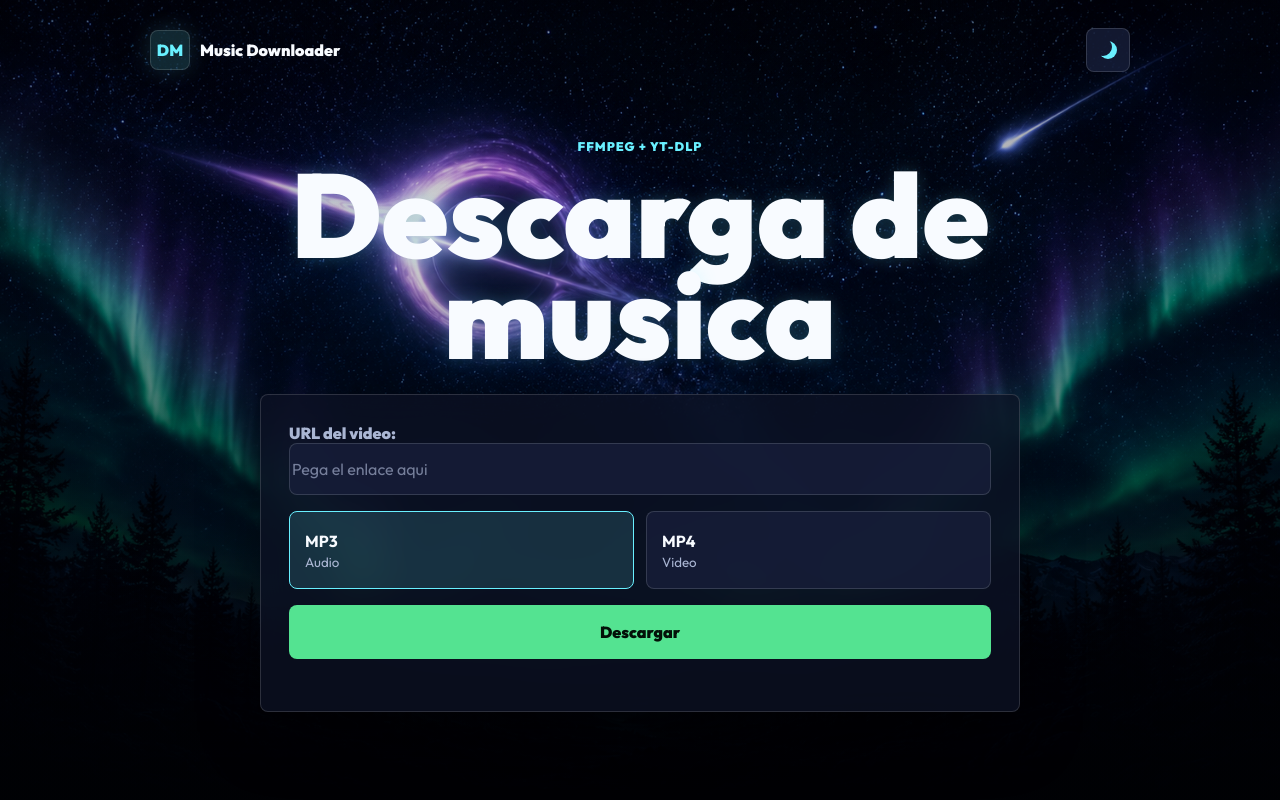
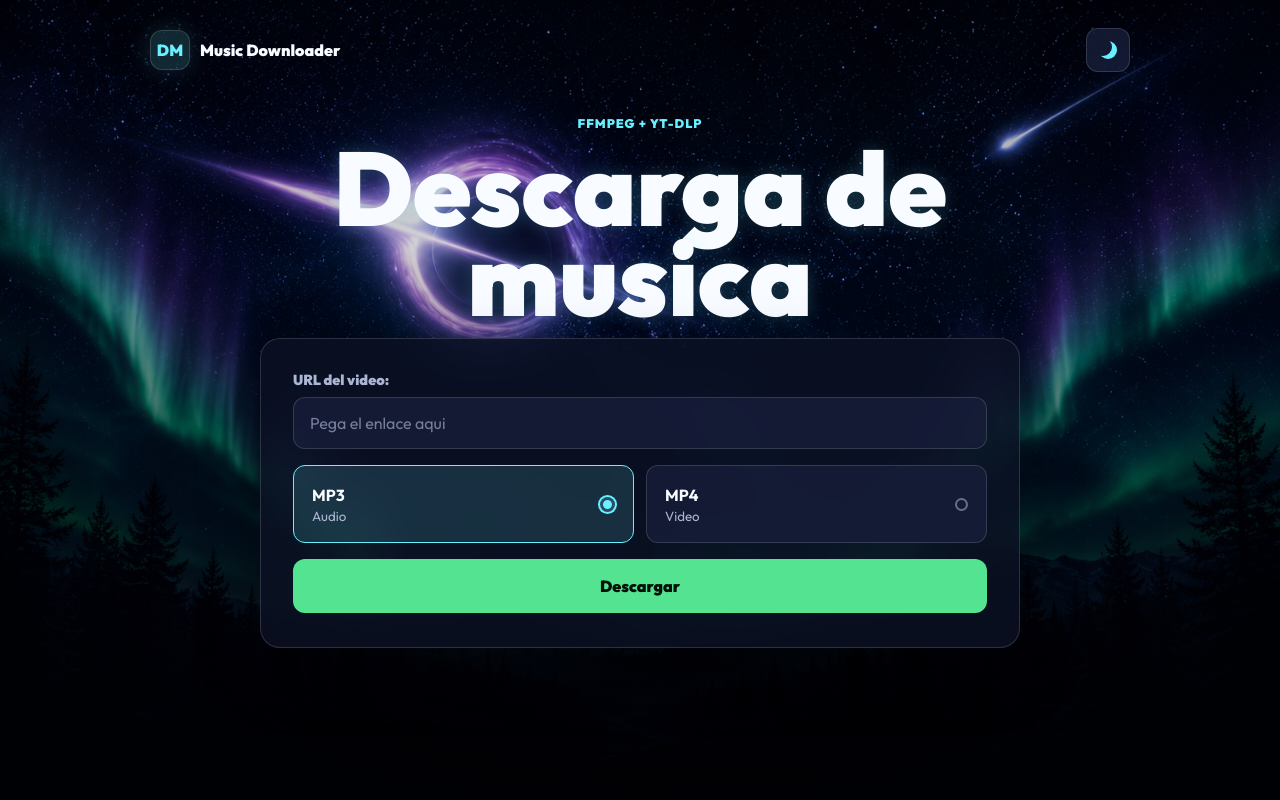
Before and after one commit to flavioOchoa1/youtube_downloader_web, a Flask app: page / in a window 1280 px wide. Run offline with Flask 3, Linux system fonts and the light colour scheme.

Commit message:
refactoring-ui

```diff
--- a/static/css/style.css
+++ b/static/css/style.css
@@ -12,6 +12,9 @@
     --button: #54e391;
     --button-text: #031108;
     --shadow: 0 22px 60px rgba(0, 0, 0, 0.36);
+    --radius-card: 20px;
+    --radius-control: 12px;
+    --space-card: 32px;
 }
 
 :root[data-theme="light"] {
@@ -384,7 +387,7 @@ input {
     display: flex;
     align-items: center;
     justify-content: space-between;
-    margin-bottom: 66px;
+    margin-bottom: 42px;
 }
 
 .brand {
@@ -401,7 +404,7 @@ input {
     height: 40px;
     place-items: center;
     border: 1px solid var(--line);
-    border-radius: 8px;
+    border-radius: var(--radius-control);
     background: rgba(105, 240, 255, 0.16);
     color: var(--accent);
     box-shadow: 0 0 24px rgba(105, 240, 255, 0.16);
@@ -419,7 +422,7 @@ input {
     height: 44px;
     place-items: center;
     border: 1px solid var(--line);
-    border-radius: 8px;
+    border-radius: var(--radius-control);
     background: var(--panel-strong);
     box-shadow: var(--shadow);
     cursor: pointer;
@@ -441,7 +444,7 @@ input {
 .hero-title {
     position: relative;
     display: grid;
-    min-height: 230px;
+    min-height: 210px;
     place-items: center;
     text-align: center;
 }
@@ -464,7 +467,7 @@ h1 {
     z-index: 1;
     max-width: 12ch;
     margin: 0;
-    font-size: clamp(3.2rem, 11vw, 7.4rem);
+    font-size: clamp(3.2rem, 10vw, 6.5rem);
     font-weight: 900;
     line-height: 0.86;
     letter-spacing: 0;
@@ -513,10 +516,10 @@ h1 {
     position: relative;
     z-index: 1;
     max-width: 760px;
-    margin: 26px auto 0;
-    padding: 28px;
+    margin: 14px auto 0;
+    padding: var(--space-card);
     border: 1px solid var(--line);
-    border-radius: 8px;
+    border-radius: var(--radius-card);
     background: var(--panel);
     box-shadow: var(--shadow);
     backdrop-filter: blur(18px);
@@ -527,7 +530,10 @@ h1 {
 }
 
 .form-label {
+    display: block;
+    margin-bottom: 8px;
     color: var(--muted);
+    font-size: 0.9rem;
     font-weight: 800;
 }
 
@@ -535,10 +541,11 @@ h1 {
     width: 100%;
     min-height: 52px;
     border: 1px solid var(--line);
-    border-radius: 8px;
+    border-radius: var(--radius-control);
     background: var(--panel-strong);
     color: var(--text);
     box-shadow: none;
+    padding: 0 16px;
 }
 
 .form-control:focus {
@@ -569,11 +576,12 @@ h1 {
     min-height: 78px;
     align-items: center;
     border: 1px solid var(--line);
-    border-radius: 8px;
+    justify-content: space-between;
+    border-radius: var(--radius-control);
     background: var(--panel-strong);
     color: var(--text);
     cursor: pointer;
-    padding: 15px;
+    padding: 15px 18px;
     transition: transform 160ms ease, border-color 160ms ease, background 160ms ease;
 }
 
@@ -600,6 +608,26 @@ h1 {
     background: rgba(105, 240, 255, 0.14);
 }
 
+.format-option::after {
+    width: 9px;
+    height: 9px;
+    border: 2px solid var(--muted);
+    border-radius: 50%;
+    content: "";
+    opacity: 0.55;
+}
+
+.format-option:has(input:checked)::after {
+    border: 3px solid var(--panel-strong);
+    background: var(--accent);
+    box-shadow: 0 0 0 2px var(--accent);
+    opacity: 1;
+}
+
+.format-option:has(input:focus-visible) {
+    box-shadow: 0 0 0 4px rgba(105, 240, 255, 0.14);
+}
+
 :root[data-theme="light"] .format-option {
     background: rgba(255, 255, 255, 0.56);
     box-shadow: 0 8px 20px rgba(93, 111, 134, 0.08);
@@ -614,7 +642,7 @@ h1 {
     width: 100%;
     min-height: 54px;
     border: 1px solid transparent;
-    border-radius: 8px;
+    border-radius: var(--radius-control);
     background: var(--button);
     color: var(--button-text);
     font-weight: 900;
@@ -639,7 +667,13 @@ h1 {
 }
 
 .result-container {
+    margin-top: 0;
+}
+
+.result-container:has(#video-info > :not(.hidden)) {
     margin-top: 24px;
+    padding-top: 24px;
+    border-top: 1px solid var(--line);
 }
 
 #video-info {
@@ -647,15 +681,18 @@ h1 {
 }
 
 #video-title {
+    margin: 0 0 16px;
     color: var(--text);
     font-size: 1.1rem;
     line-height: 1.35;
 }
 
 #video-thumbnail {
+    display: block;
     width: min(100%, 520px);
+    margin: 0 auto;
     border: 1px solid var(--line);
-    border-radius: 8px;
+    border-radius: var(--radius-control);
     box-shadow: var(--shadow);
     opacity: 1;
     transition: opacity 0.3s ease;
@@ -888,7 +925,7 @@ h1 {
 
 @media (max-width: 700px) {
     .app-header {
-        margin-bottom: 46px;
+        margin-bottom: 34px;
     }
 
     .black-hole {
@@ -926,22 +963,29 @@ h1 {
     }
 
     .hero-title {
-        min-height: 200px;
+        min-height: 184px;
     }
 
     .download-card {
         padding: 20px;
+        border-radius: 18px;
     }
 
     .format-panel {
-        grid-template-columns: 1fr;
+        grid-template-columns: repeat(2, minmax(0, 1fr));
     }
 
     h1 {
-        font-size: clamp(2.7rem, 16vw, 4.7rem);
+        font-size: clamp(2.7rem, 15vw, 4.25rem);
     }
 
     .dot-vortex span {
         animation-duration: 18s;
     }
 }
+
+@media (max-width: 350px) {
+    .format-panel {
+        grid-template-columns: 1fr;
+    }
+}
```
Also changed, not shown: 1 other file.
